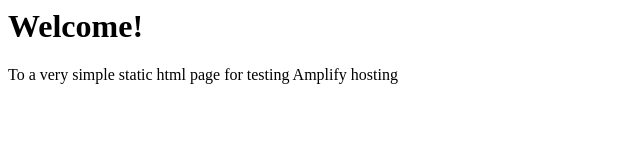
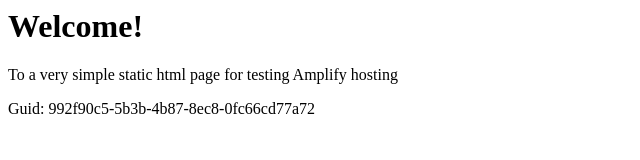
Before and after one commit to aws-aemilia-pdx/Github-PR-Commit-Integration-Test-DoNotTouch-GitH-MJCD6L4M-v1-preprod-us-west-2, a website: page src/index.html in a window 1280 px wide. Shown: the whole page, without its empty margins (0-640 px from the left). Drawn offline with Linux system fonts and the light colour scheme.

Commit message:
commit from integ tests

```diff
--- a/src/index.html
+++ b/src/index.html
@@ -1,3 +1,5 @@
+
+
 <html lang="en">
 
 <head>
@@ -10,6 +12,6 @@
 <body>
     <h1>Welcome!</h1>
     <p>To a very simple static html page for testing Amplify hosting</p>
-</body>
+    <p>Guid: 992f90c5-5b3b-4b87-8ec8-0fc66cd77a72</p></body>
 
 </html>
```
